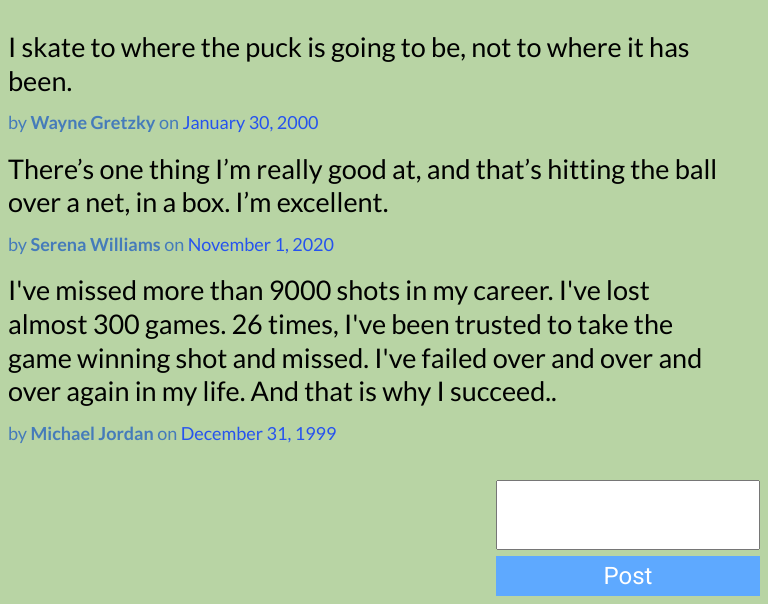
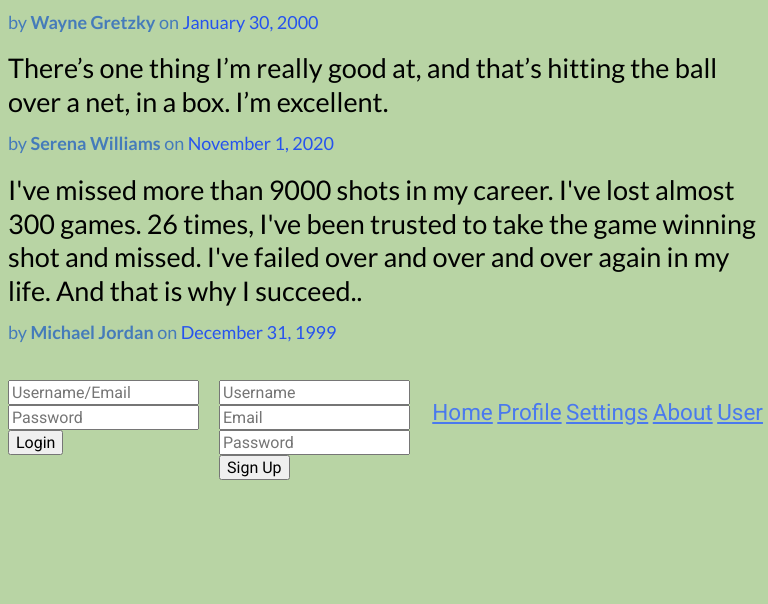
Before and after one commit to moequinn/mmp350, a plain HTML site: page templates/index.html in a window 768 px wide. Shown: the part 196-800 px from the top of the page. Drawn offline with Linux system fonts and the light colour scheme.

Commit message:
changes on the menu's,responsive's and layout's

```diff
--- a/templates/css/layout-1.css
+++ b/templates/css/layout-1.css
@@ -25,17 +25,17 @@
 }
 
 #login {
-    grid-column: 3/ span 1;
+    grid-column: 3;
     grid-row: 2;
 }
 
 #signin {
-    grid-column: 3 / span 1;
+    grid-column: 3;
     grid-row: 3;
 }
 
 #post {
-    grid-column: 3 / span 3;
+    grid-column: 3;
     grid-row: 4;
 }
 
--- a/templates/css/layout-2.css
+++ b/templates/css/layout-2.css
@@ -15,8 +15,8 @@
     grid-template-areas:
         "menu menu menu"
         "header sign-up login"
-        "main post post"
-        "main post post"
+        "post post post"
+        "main main main"
         ;
 }
 
--- a/templates/css/responsive-1.css
+++ b/templates/css/responsive-1.css
@@ -6,21 +6,22 @@
     }
     #title {
         grid-column: 1;
+        text-align: center;
     }
     #login, #sign-up, #menu, #post, #posts {
         grid-column: 1;
     }
     #title {
-        grid-row: 4;
+        grid-row: 1;
     }
     #login {
         grid-row: 2;
     }
     #sign-up {
-        grid-row: 1;
+        grid-row: 3;
     }
     #menu {
-        grid-row: 3;
+        grid-row: 4;
     }
     #post {
         grid-row: 5;
@@ -35,9 +36,9 @@
 	#container {
 		width: 100%;
 		grid-template-areas:
-			"menu menu header"
-			"main post sign-up"
-			"main post login";
+			"header menu menu"
+			"main main main"
+			"post sign-up login";
 	}
 
 	#menu-list {
--- a/templates/css/responsive-2.css
+++ b/templates/css/responsive-2.css
@@ -35,9 +35,9 @@
 	#container {
 		width: 100%;
 		grid-template-areas:
-			"menu menu menu"
-			"header post login"
-			"main main sign-up";
+			"header sign-up login"
+            "main main main"
+            "menu menu post";
 	}
 
 	#menu-list {
--- a/templates/css/responsive-3.css
+++ b/templates/css/responsive-3.css
@@ -14,6 +14,7 @@
     }
     #title {
         grid-row: 1;
+        text-align: center;
     }
     #login {
         grid-row: 5;
@@ -31,23 +32,39 @@
         grid-row: 3;
     }
 }
+
 /* tablet */
 @media (min-width: 401px) and (max-width: 800px) {
 	#container {
 		width: 100%;
-        background-color: #B8D4A4;
-		grid-template-areas:
-			"menu menu header"
-			"main post sign-up"
-			"main post login";
 	}
 
-	#menu-list {
-		justify-content: space-around;
-        background-color: #B8D4A4;
+    #title {
+        grid-row: 1;
+    }
+
+	#post {
+		grid-column: 3;
+		grid-row: 1;
 	}
 
-	#menu-list li {
-		margin-left: 0;
+	#posts {
+		grid-column: 1 / span 3;
+		grid-row: 2;
 	}
+
+	#login, #sign-up, #menu {
+		grid-row: 3;
+	}
+
+	#login {
+		grid-column: 1;
+	}
+	#sign-up {
+		grid-column: 2;
+	}
+	#menu {
+		grid-column: 3;
+	}
+
 }
--- a/templates/style.css
+++ b/templates/style.css
@@ -1,4 +1,4 @@
 @import 'css/layout-1.css';
 @import 'css/typography-2.css';
-@import "css/menu-3.css";
+@import 'css/menu-1.css';
 @import 'css/responsive-3.css';
```
